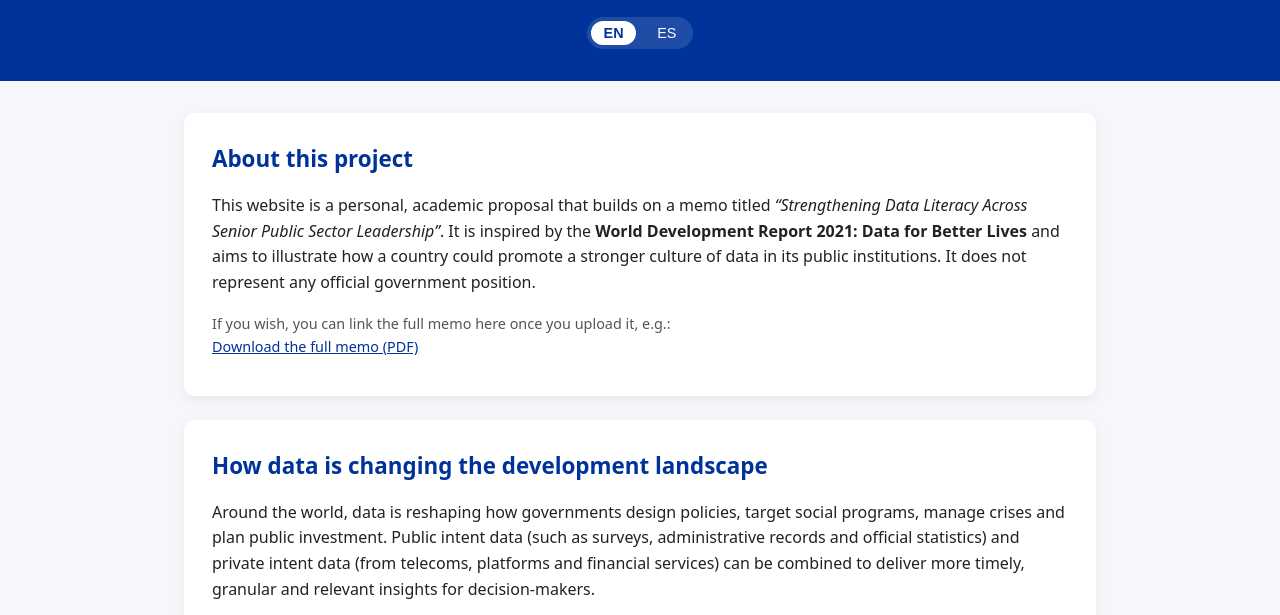
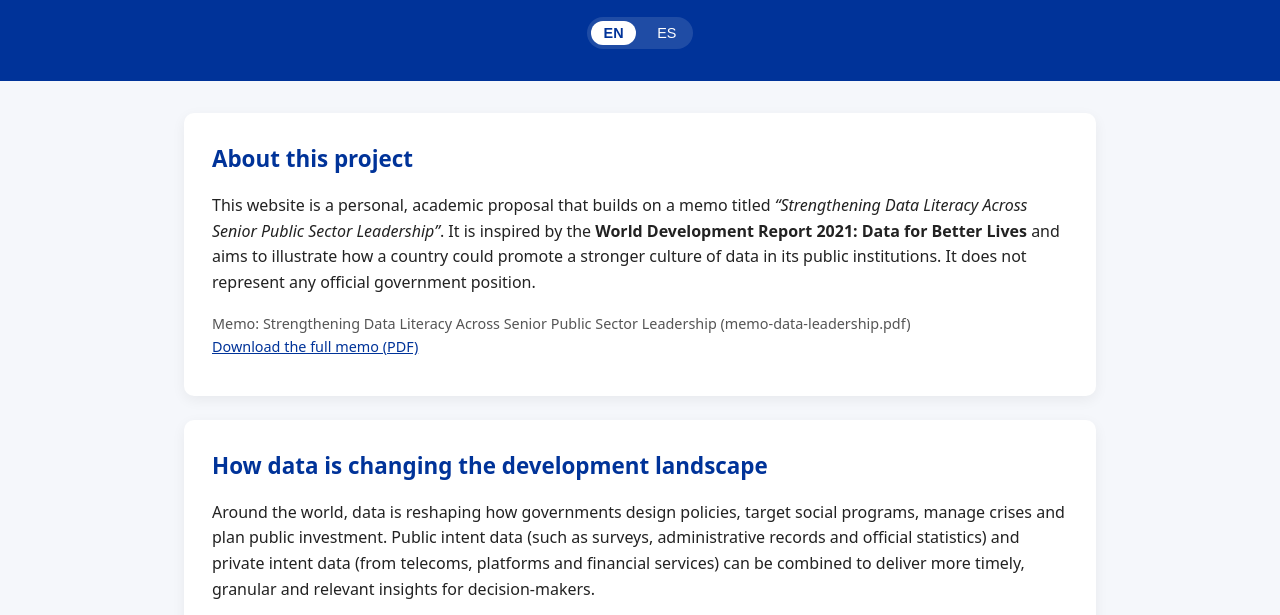
Before and after one commit to gca-data/data-for-better-lives-proposal, a plain HTML site: page index.html in a window 1280 px wide. Shown: the part 126-741 px from the top of the page. Drawn offline with Linux system fonts and the light colour scheme.

Commit message:
Update index.html

```diff
--- a/index.html
+++ b/index.html
@@ -141,7 +141,7 @@
 
       <!-- Optional: link to the memo PDF if you add it to the repo -->
       <p class="small" data-lang="en">
-        If you wish, you can link the full memo here once you upload it, e.g.:
+        Memo: Strengthening Data Literacy Across Senior Public Sector Leadership (memo-data-leadership.pdf)
         <br>
         <a href="memo-data-leadership.pdf" target="_blank">Download the full memo (PDF)</a>
       </p>
```
